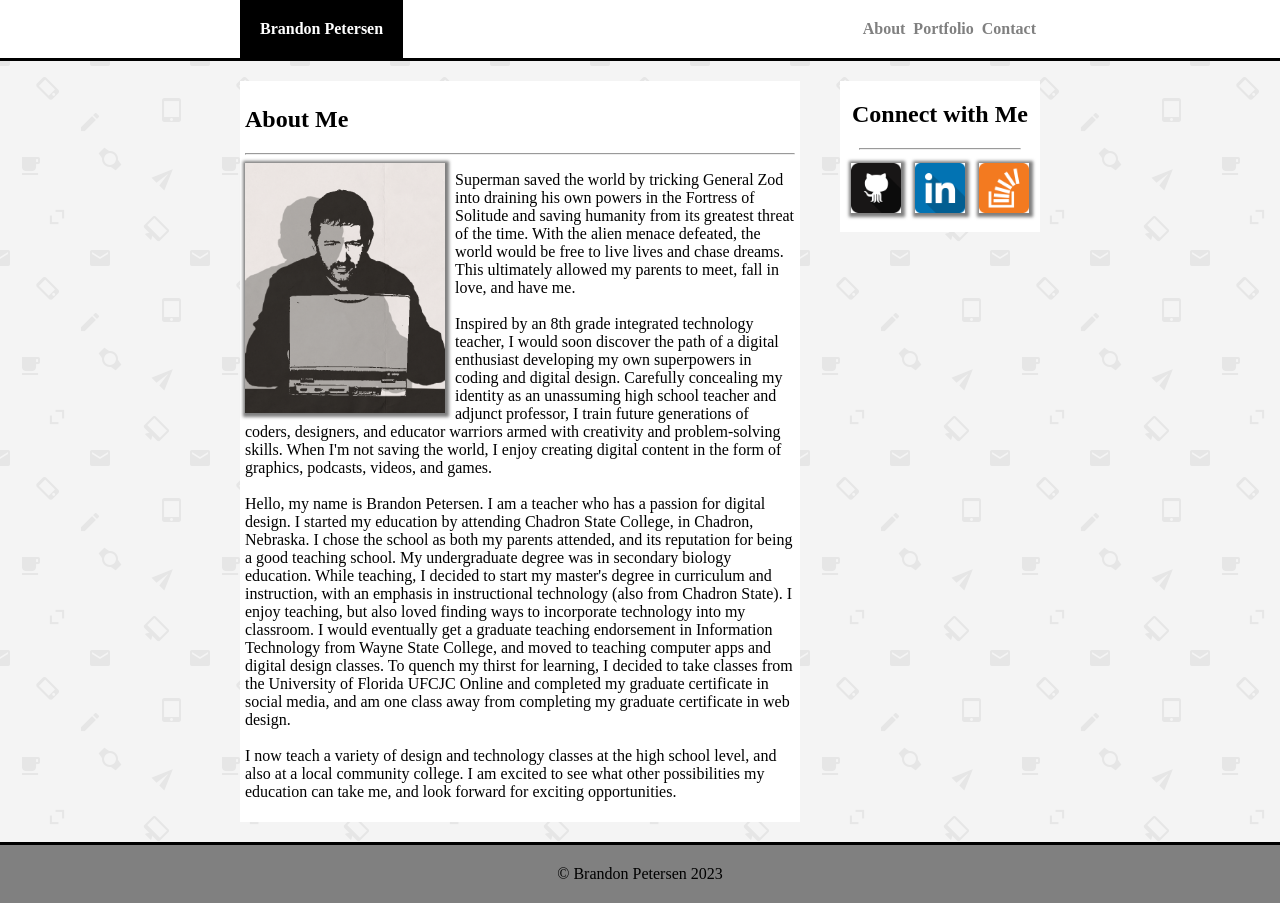
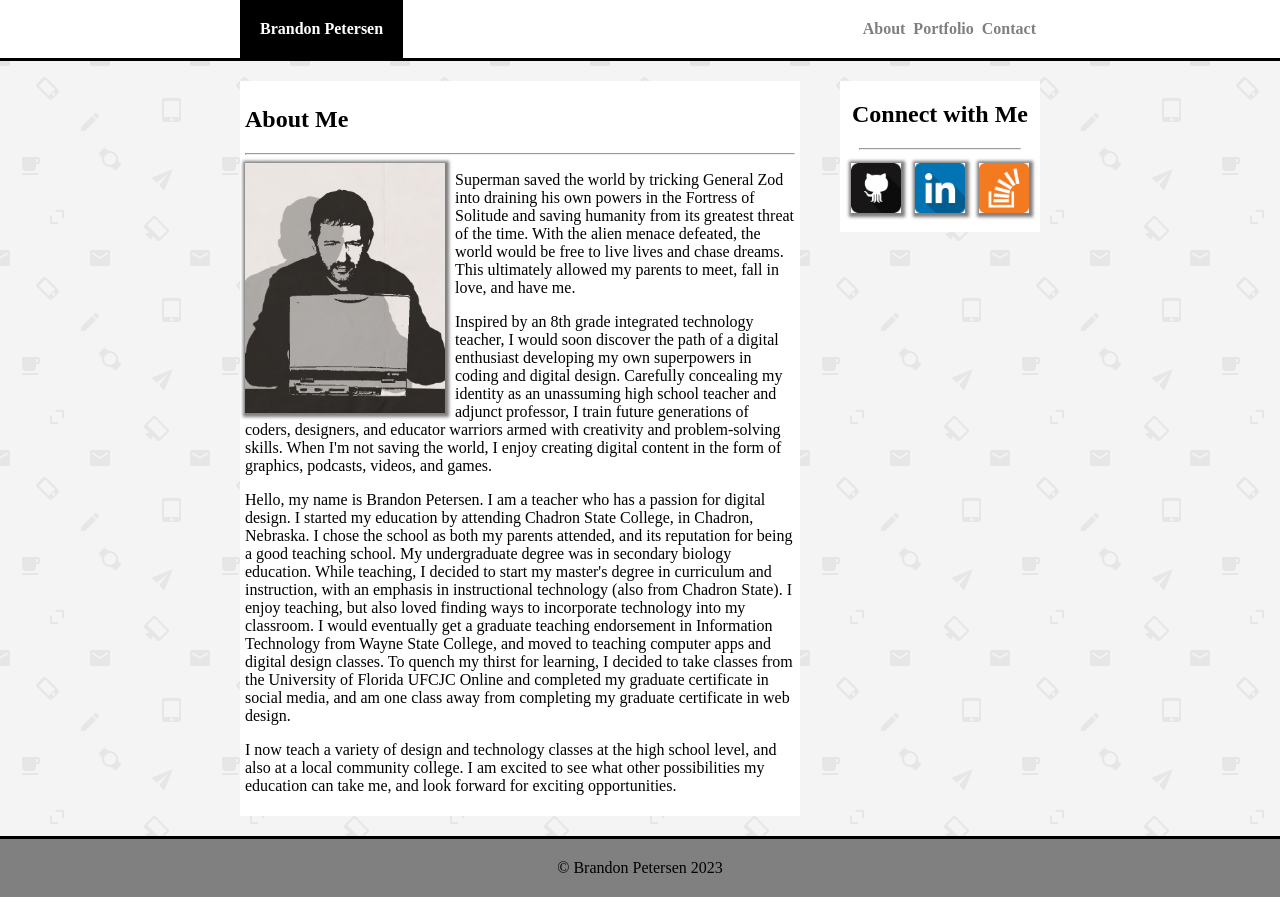
Before and after one commit to codePetersen1/m6-hw6-petersen-brandon, a plain HTML site: page index.html in a window 1280 px wide. Drawn offline with Linux system fonts and the light colour scheme.

Commit message:
updated after watching video

```diff
--- a/index.html
+++ b/index.html
@@ -4,8 +4,9 @@
     <meta charset="UTF-8">
     <meta http-equiv="X-UA-Compatible" content="IE=edge">
     <meta name="viewport" content="width=device-width, initial-scale=1.0">
+    <meta name="description" content="Portfolio website for Brandon Petersen">
     <link rel="stylesheet" type="text/css" href="styles.css"/>
-    <title>Portfolio</title>
+    <title>Brandon's Portfolio</title>
 </head>
 <body>
     <header>
@@ -23,18 +24,17 @@
         <h1>About Me</h1>
         <hr/>
         <img src="images/profile.png" alt="Picture of Brandon Petersen" id="profile">
-        <p>
-            Superman saved the world by tricking General Zod into draining his own powers in the Fortress of Solitude and
+        <p>Superman saved the world by tricking General Zod into draining his own powers in the Fortress of Solitude and
         saving humanity from its greatest threat of the time. With the alien menace defeated, the world would be free
-            to live lives and chase dreams. This ultimately allowed my parents to meet, fall in love, and have me.
-        <br><br>
-            Inspired by an 8th grade integrated technology teacher, I would soon discover the path of a digital enthusiast
+        to live lives and chase dreams. This ultimately allowed my parents to meet, fall in love, and have me.</p>
+
+        <p>Inspired by an 8th grade integrated technology teacher, I would soon discover the path of a digital enthusiast
         developing my own superpowers in coding and digital design. Carefully concealing my identity as an unassuming
         high school teacher and adjunct professor, I train future generations of coders, designers, and educator warriors
         armed with creativity and problem-solving skills. When I'm not saving the world, I enjoy creating digital content
-            in the form of graphics, podcasts, videos, and games.
-        <br><br>
-            Hello, my name is Brandon Petersen. I am a teacher who has a passion for digital design. I started my education
+        in the form of graphics, podcasts, videos, and games.</p>
+
+        <p>Hello, my name is Brandon Petersen. I am a teacher who has a passion for digital design. I started my education
         by attending Chadron State College, in Chadron, Nebraska. I chose the school as both my parents attended, and its
         reputation for being a good teaching school. My undergraduate degree was in secondary biology education. While
         teaching, I decided to start my master's degree in curriculum and instruction, with an emphasis in instructional
@@ -42,12 +42,11 @@
         my classroom. I would eventually get a graduate teaching endorsement in Information Technology from Wayne State
         College, and moved to teaching computer apps and digital design classes. To quench my thirst for learning,
         I decided to take classes from the University of Florida UFCJC Online and completed my graduate certificate in
-            social media, and am one class away from completing my graduate certificate in web design.
-        <br><br>
-            I now teach a variety of design and technology classes at the high school level, and also at a local community
+        social media, and am one class away from completing my graduate certificate in web design.</p>
+
+        <p>I now teach a variety of design and technology classes at the high school level, and also at a local community
         college.  I am excited to see what other possibilities my education can take me, and look forward for exciting
-            opportunities.
-        </p>
+        opportunities.</p>
         </article>
         <aside>
             <h2>Connect with Me</h2>
```
Lines whose indentation alone changed are shown as unchanged.
